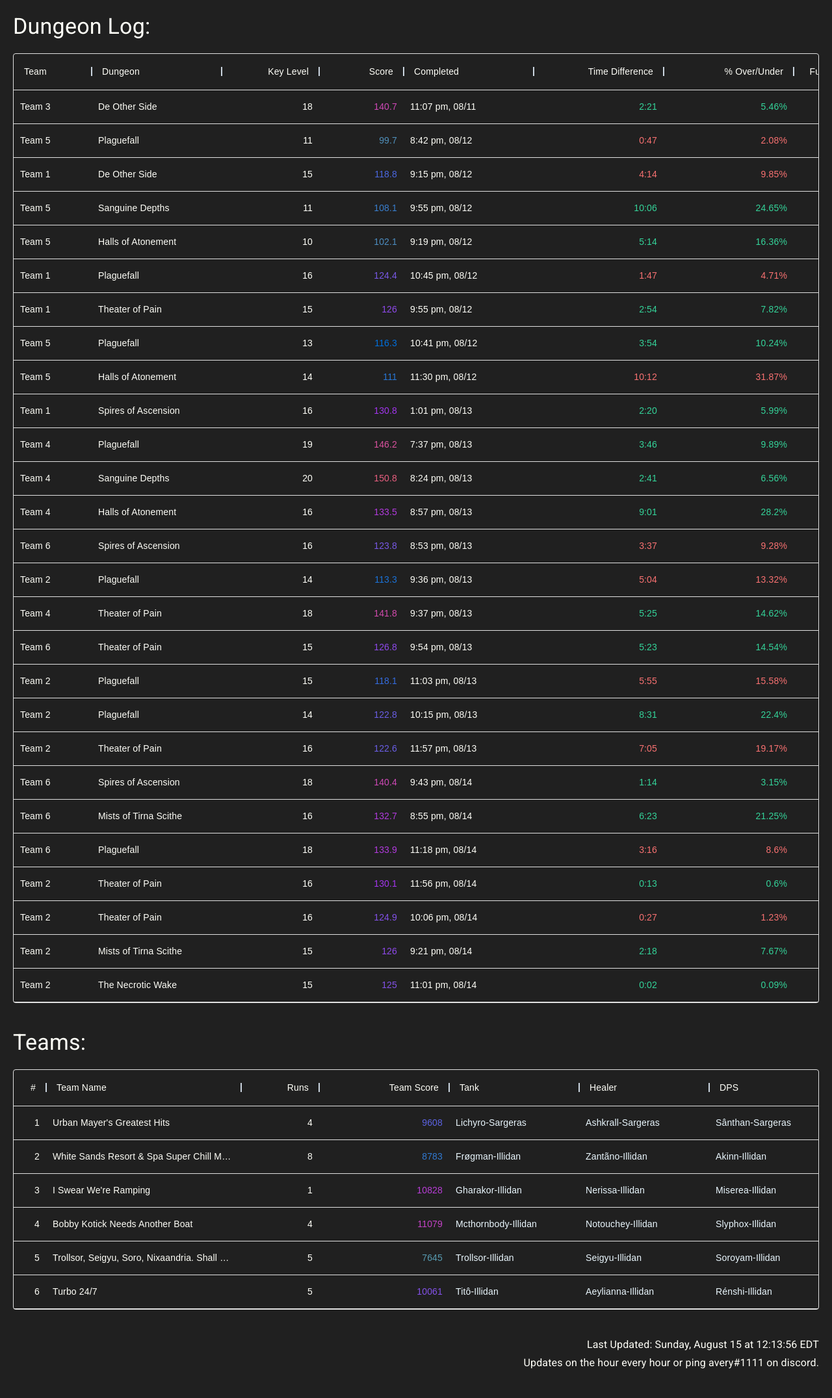
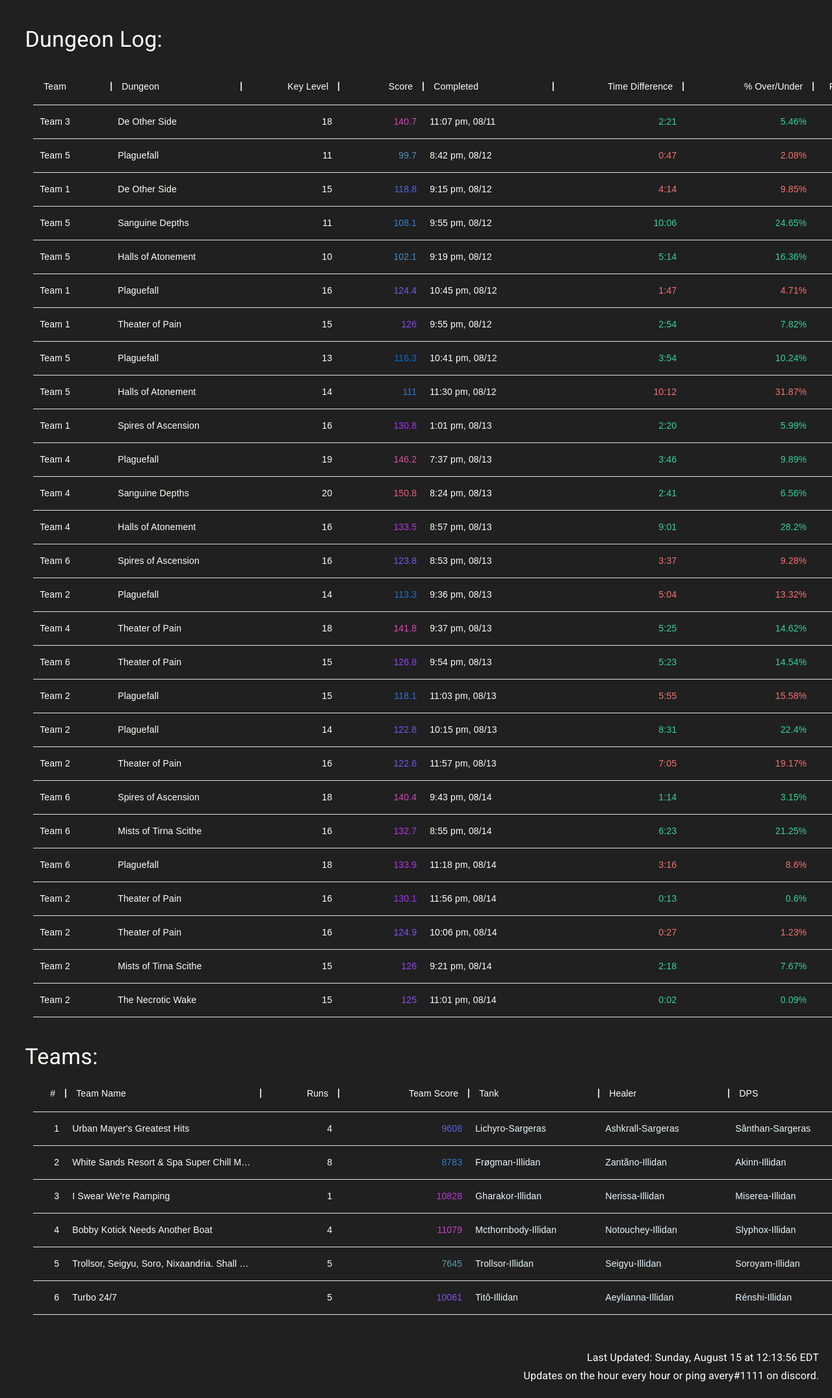
Before and after one commit to 4very/mplus_leaderboard, a Next.js app: page / in a window 1280 px wide. Shown: the whole page at 65% size. Built offline with nearby package versions, Linux system fonts and the light colour scheme.

Commit message:
more styling, pog?

```diff
--- a/src/pages/index.tsx
+++ b/src/pages/index.tsx
@@ -223,14 +223,23 @@ export default function ContentPage(props: PropsType) {
       <Typography
         variant="h4"
         style={{
-          padding: '20px',
+          padding: '1%',
+          paddingTop: '5vh',
+          paddingLeft: '3vw',
           boxSizing: 'border-box',
           paddingBottom: '0',
         }}
       >
         Dungeon Log:
       </Typography>
-      <div style={{ width: '100%', padding: '20px', boxSizing: 'border-box' }}>
+      <div
+        style={{
+          maxWidth: '1440px',
+          marginLeft: '4vw',
+          marginTop: '3vh',
+          boxSizing: 'border-box',
+        }}
+      >
         <DataGrid
           rows={props.runRows}
           columns={runColumns}
@@ -242,14 +251,24 @@ export default function ContentPage(props: PropsType) {
       <Typography
         variant="h4"
         style={{
-          padding: '20px',
+          padding: '1%',
+          paddingTop: '5vh',
+          paddingLeft: '3vw',
           boxSizing: 'border-box',
           paddingBottom: '0',
         }}
       >
         Teams:
       </Typography>
-      <div style={{ width: '100%', padding: '20px', boxSizing: 'border-box' }}>
+      <div
+        style={{
+          maxWidth: '1950px',
+          marginLeft: '4vw',
+          marginTop: '1vh',
+          marginBottom: '4vh',
+          boxSizing: 'border-box',
+        }}
+      >
         <DataGrid
           rows={props.teamRows}
           columns={teamColumns}
--- a/src/styles/main.css
+++ b/src/styles/main.css
@@ -9,6 +9,10 @@ html {
 
 .MuiDataGrid-main{
   @apply text-fontGrey font-sans
+}
+
+.MuiDataGrid-root{
+  @apply border-none border-0 !important
 }
 
 .MuiTypography-h4 {
```
